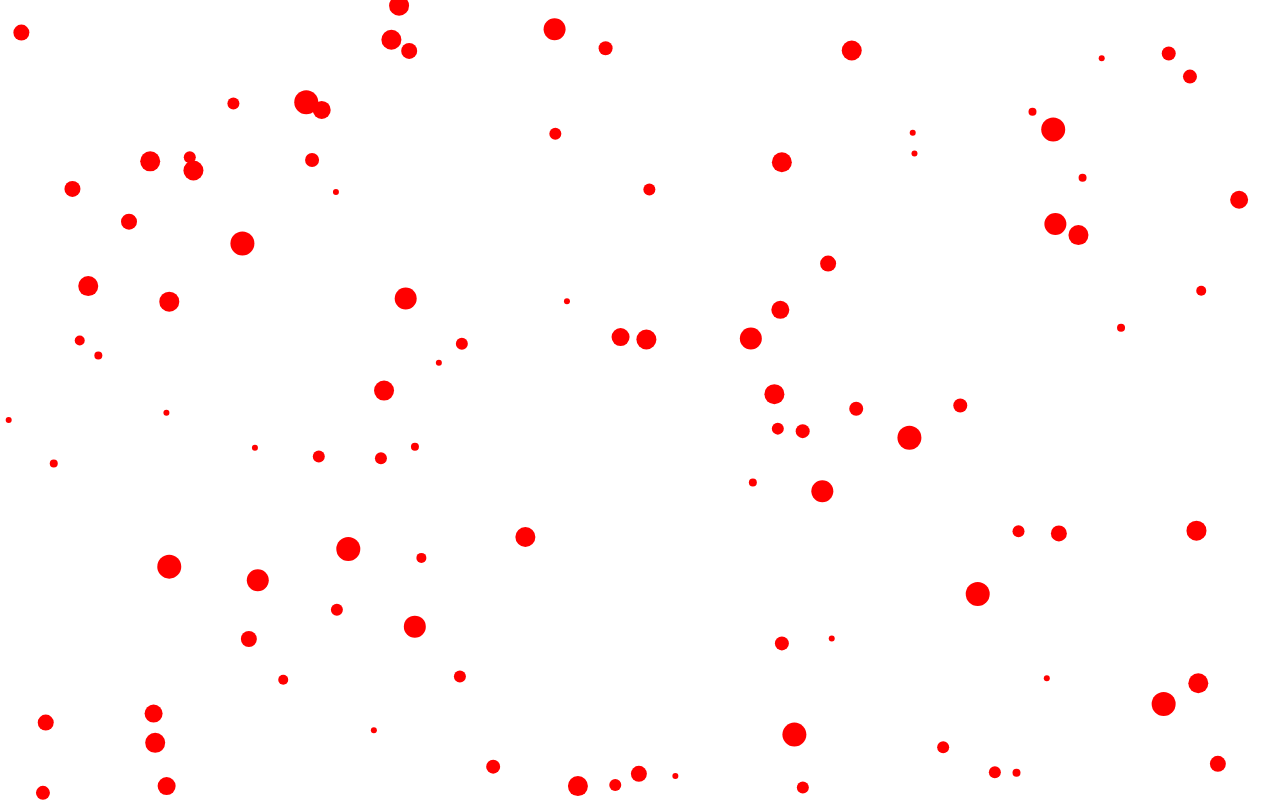
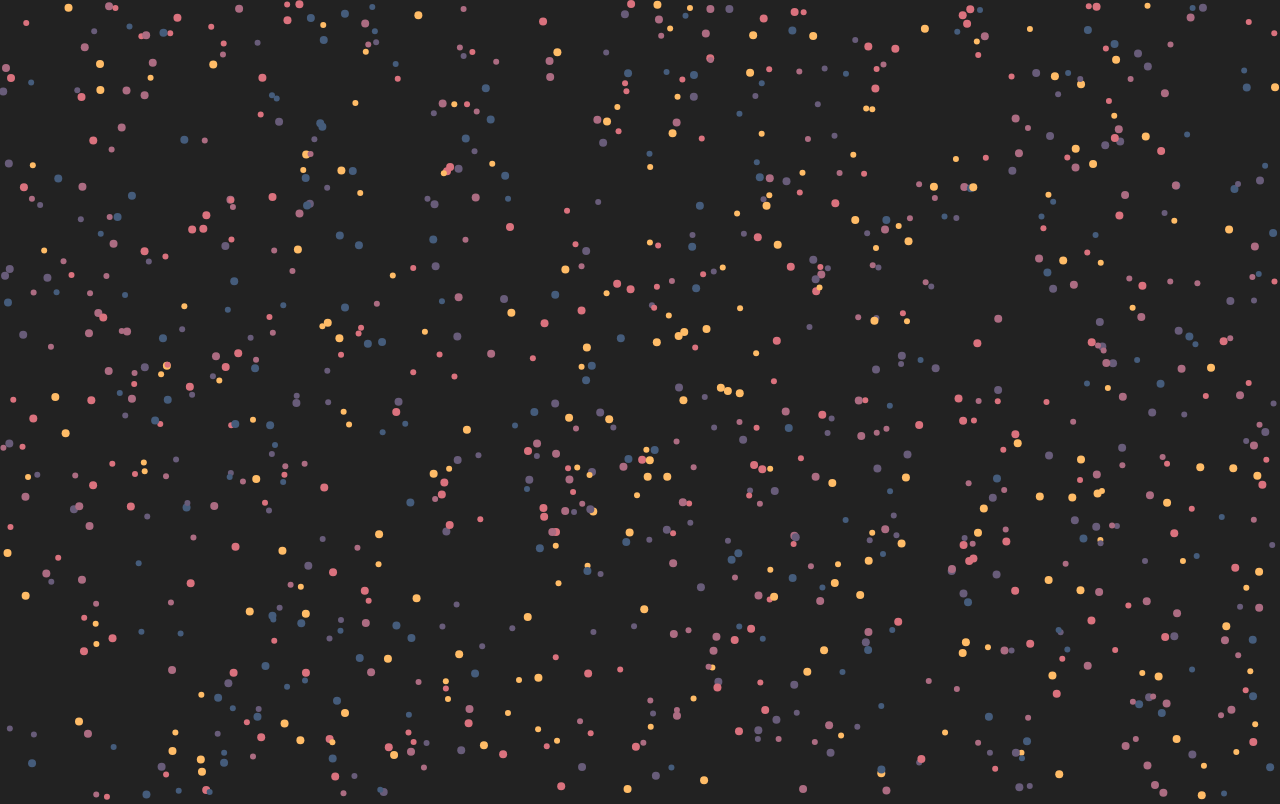
Before and after one commit to cbruhns/canvas-particle-experiments, a plain HTML site: page index.html in a window 1280 px wide. Drawn offline with Linux system fonts and the light colour scheme.

Commit message:
Added Mouse Hover Interactivity, Colors + Styling

```diff
--- a/css/style.css
+++ b/css/style.css
@@ -13,3 +13,6 @@ div,section,header,footer,nav{display:block;float:left;width:100%;position:relat
     left:0;
     display:block;
 } */
+body{
+    background:#222;
+}
--- a/js/canvas.js
+++ b/js/canvas.js
@@ -4,6 +4,18 @@ canvas.width = window.innerWidth;
 canvas.height = window.innerHeight;
 var c = canvas.getContext('2d');
 
+var colors = ['FFBC67','DA727E','AC6C82','685C79','455C7B'];
+var maxRadius = 20;
+
+var mouse = {
+    x:undefined,
+    y:undefined
+}
+
+window.addEventListener('mousemove', function(event){
+    mouse.x = event.x;
+    mouse.y = event.y;
+});
 
 
 function Circle(x,y,dx,dy,rad){
@@ -12,12 +24,14 @@ function Circle(x,y,dx,dy,rad){
     this.dx = dx;
     this.dy = dy;
     this.rad = rad;
+    this.initRad = rad;
+    this.color = "#" + colors[Math.floor(Math.random() * colors.length)];
 
     this.draw = function (){
         c.beginPath();
         c.arc(this.x, this.y, this.rad, 0, Math.PI*2, false);
         c.fill();
-        c.fillStyle = 'red';
+        c.fillStyle = this.color;
     }
 
     this.update = function(){
@@ -31,22 +45,30 @@ function Circle(x,y,dx,dy,rad){
         this.x += this.dx;
         this.y += this.dy;
 
+
+        // interactivity
+        if(mouse.x - this.x < 50 && mouse.x -this.x > -50 && mouse.y - this.y < 50 && mouse.y -this.y > -50){
+            if (this.rad < maxRadius) {
+                this.rad += 1;
+            }
+        } else if(this.rad > this.initRad){
+            this.rad -= 1;
+        }
+
         this.draw();
     }
 
 }
 
 var circleArray = [];
-for (var i = 0; i < 100; i++) {
+for (var i = 0; i < 1000; i++) {
     var x = Math.random() * (window.innerWidth - radius * 2) + radius;
     var y = Math.random() * (window.innerHeight - radius * 2) + radius;
-    var dx = (Math.random() - 0.5) * 4;
-    var dy = (Math.random() - 0.5) * 4;
-    var radius = Math.floor(Math.random() * 10)+3;
+    var dx = (Math.random() - 0.5) * 2;
+    var dy = (Math.random() - 0.5) * 2;
+    var radius = Math.floor(Math.random() * 2)+3;
     circleArray.push(new Circle(x,y,dx,dy,radius));
 }
-console.log(circleArray);
-
 
 
 function animate(){
@@ -62,5 +84,6 @@ animate();
 
 
 window.addEventListener('resize', function(){
-
+    canvas.width = window.innerWidth;
+    canvas.height = window.innerHeight;
 });
```
Also changed, not shown: js/todo.txt (added).
